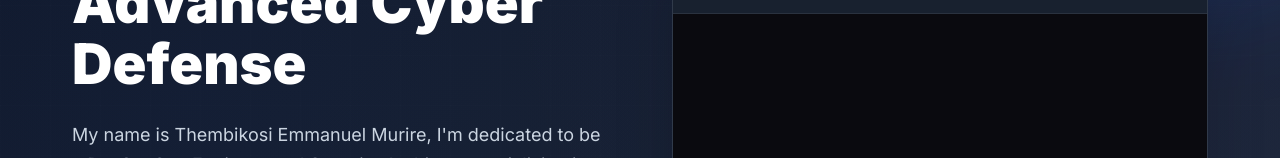
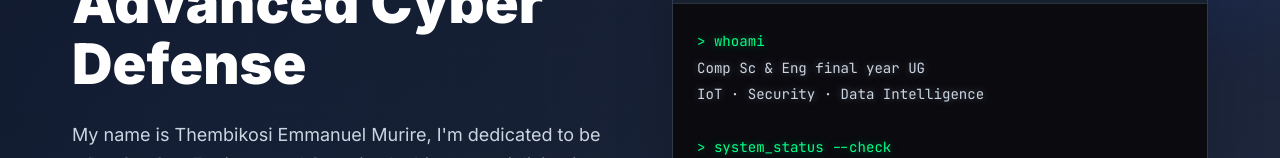
Before and after one commit to fernhad/catalogue-site, a website: page index.html in a window 1280 px wide. Shown: the part 295-453 px from the top of the page. Drawn offline with Linux system fonts and the light colour scheme.

Commit message:
update index

```diff
--- a/index.html
+++ b/index.html
@@ -1651,8 +1651,8 @@
 
             const lines = [
                 { text: '> whoami', color: '#00ff88' },
-                { text: 'Comp Sc & Eng final year UG |',
-                 'IoT · Security · Data Intelligence', color: '#cbd5e1' },
+                { text: 'Comp Sc & Eng final year UG', color: '#cbd5e1'},
+                { text: 'IoT · Security · Data Intelligence', color: '#cbd5e1' },
                 { text: '', color: null },
                 { text: '> system_status --check', color: '#00ff88' },
                 { text: '✓ MQTT Broker: ACTIVE', color: '#10b981' },
```
